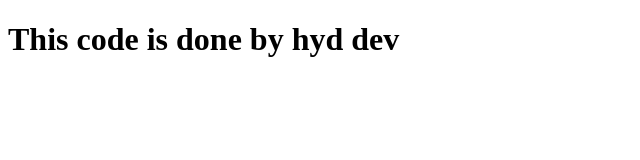
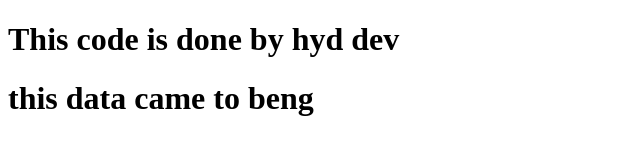
Before and after one commit to saiteja-7075/bnglurdev, a plain HTML site: page index.html in a window 1280 px wide. Shown: the whole page, without its empty margins (0-640 px from the left). Drawn offline with Linux system fonts and the light colour scheme.

Commit message:
beng_ver

```diff
--- a/index.html
+++ b/index.html
@@ -8,5 +8,7 @@
 </head>
 <body>
     <h1>This code is done by hyd dev</h1>
+    <h1>this data came to beng
+         </h1>
 </body>
 </html>
```
